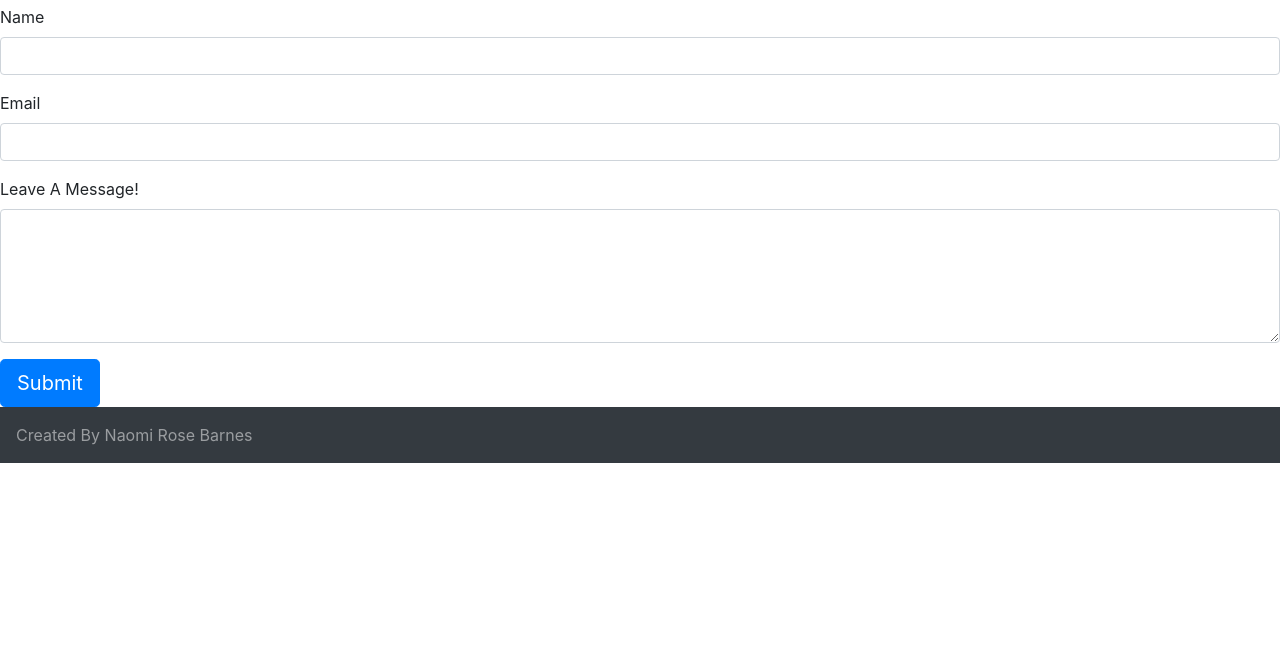
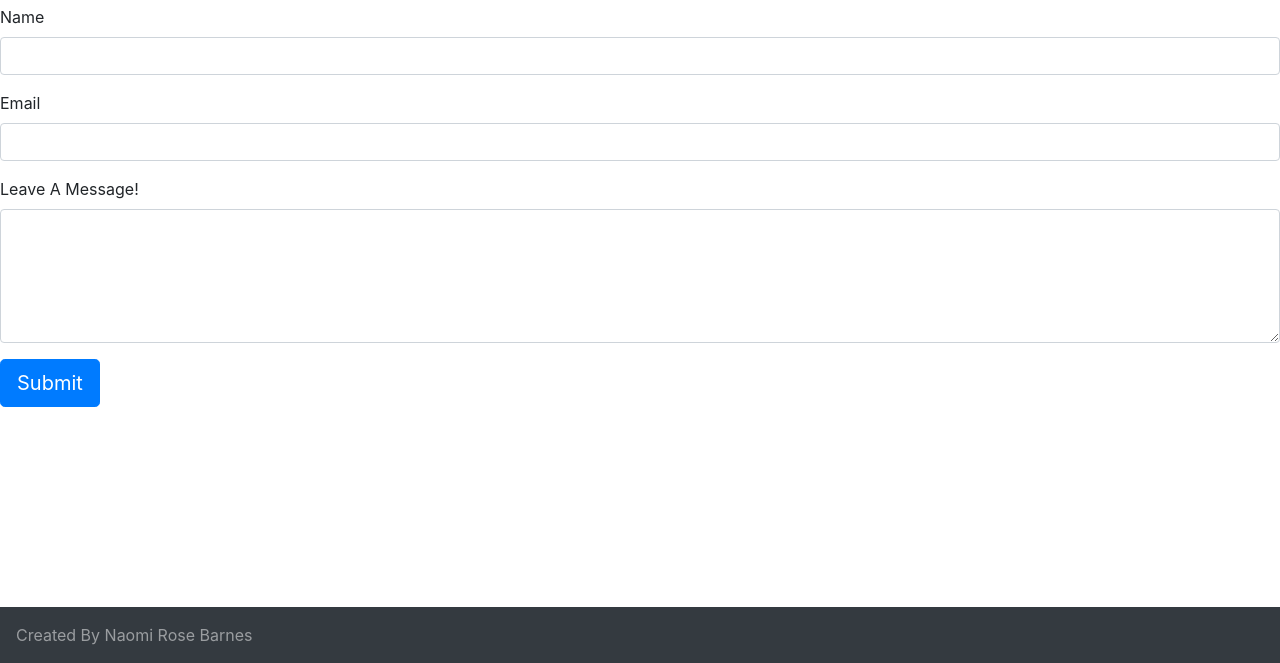
Before and after one commit to naomibarnes/Responsive-Portfolio, a plain HTML site: page contact.html/contact.html in a window 1280 px wide. Shown: the part 177-840 px from the top of the page. Before the commit the page ends 800 px from the top, so only its background shows below. Drawn offline with nearby package versions, Linux system fonts and the light colour scheme.

Commit message:
addition of margin to footer of contact.html

```diff
--- a/contact.html/contact.html
+++ b/contact.html/contact.html
@@ -83,6 +83,11 @@
 
     <!--This Is The Beginning of The Footer-->
     <footer class="navbar navbar-dark bg-dark">
+        <style>
+            footer.navbar.navbar-dark.bg-dark {
+                margin-top: 200px;
+            }
+        </style>
         <span class="navbar-text">
           Created By Naomi Rose Barnes
         </span>
```
